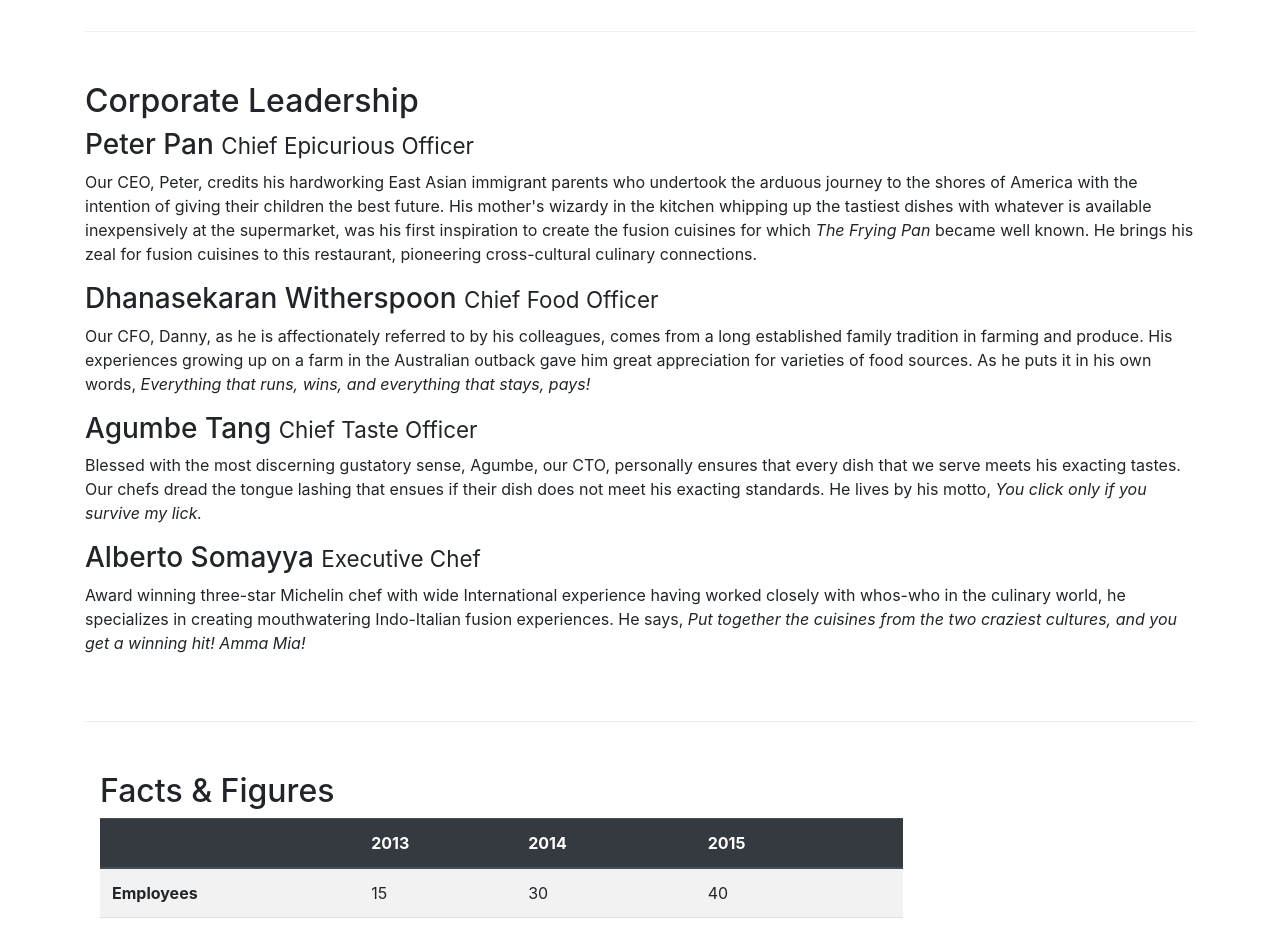
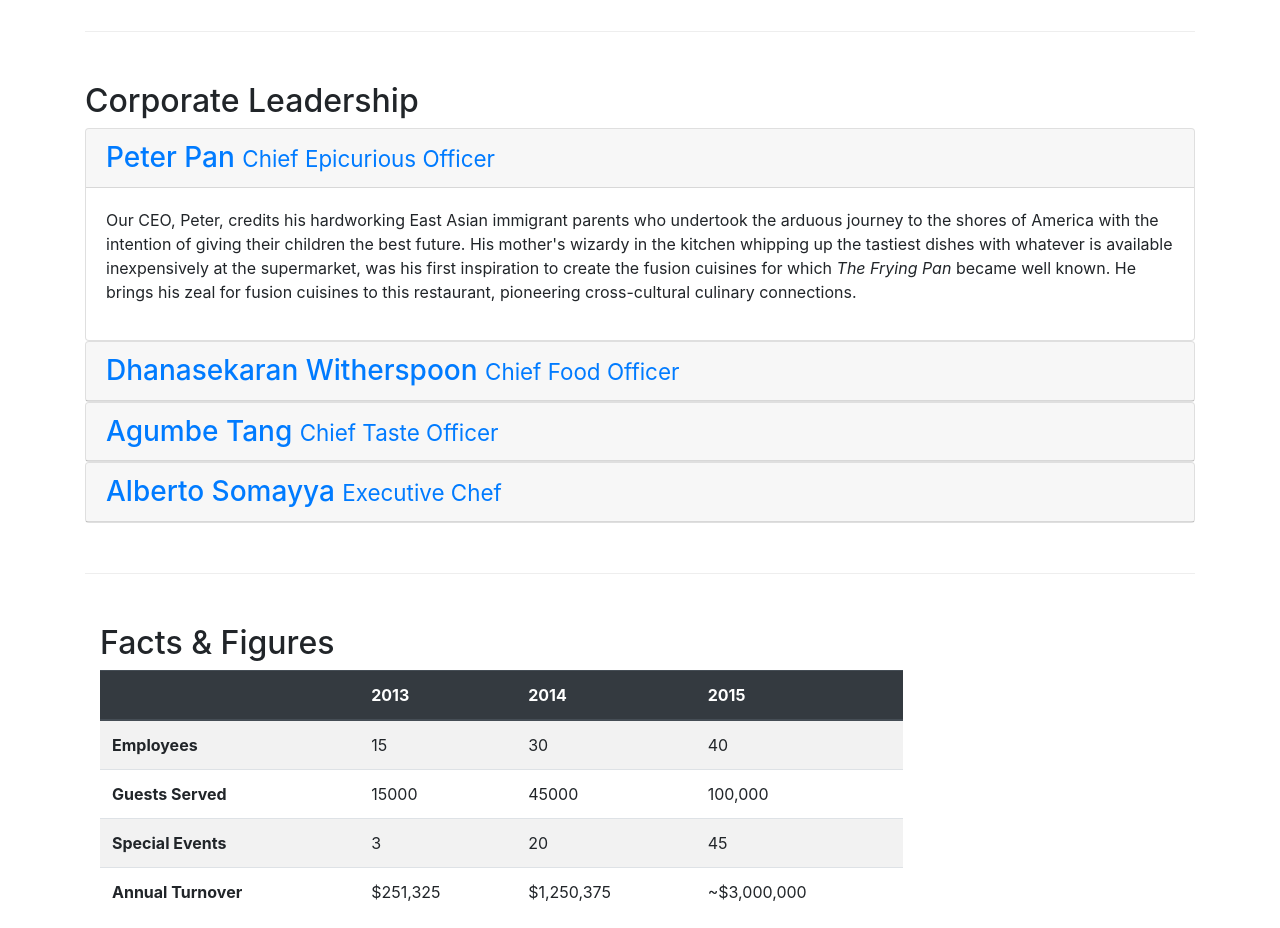
Before and after one commit to patidarabhayn1/Bootstrap, a website: page aboutus.html in a window 1280 px wide. Shown: the part 940-1868 px from the top of the page. Drawn offline with nearby package versions, Linux system fonts and the light colour scheme.

Commit message:
Tabs Pills Accordian Collapse

```diff
--- a/aboutus.html
+++ b/aboutus.html
@@ -101,15 +101,66 @@
         <div class="row row-content">
             <div>
                 <h2>Corporate Leadership</h2>
-                <h3>Peter Pan <small>Chief Epicurious Officer</small></h3>
-                <p class="d-none d-sm-block">Our CEO, Peter, credits his hardworking East Asian immigrant parents who undertook the arduous journey to the shores of America with the intention of giving their children the best future. His mother's wizardy in the kitchen whipping up the tastiest dishes with whatever is available inexpensively at the supermarket, was his first inspiration to create the fusion cuisines for which <em>The Frying Pan</em> became well known. He brings his zeal for fusion cuisines to this restaurant, pioneering cross-cultural culinary connections.</p>
-                <h3>Dhanasekaran Witherspoon <small>Chief Food Officer</small></h3>
-                <p class="d-none d-sm-block">Our CFO, Danny, as he is affectionately referred to by his colleagues, comes from a long established family tradition in farming and produce. His experiences growing up on a farm in the Australian outback gave him great appreciation for varieties of food sources. As he puts it in his own words, <em>Everything that runs, wins, and everything that stays, pays!</em></p>
-                <h3>Agumbe Tang <small>Chief Taste Officer</small></h3>
-                <p class="d-none d-sm-block">Blessed with the most discerning gustatory sense, Agumbe, our CTO, personally ensures that every dish that we serve meets his exacting tastes. Our chefs dread the tongue lashing that ensues if their dish does not meet his exacting standards. He lives by his motto, <em>You click only if you survive my lick.</em></p>
-                <h3>Alberto Somayya <small>Executive Chef</small></h3>
-                <p class="d-none d-sm-block">Award winning three-star Michelin chef with wide International experience having worked closely with whos-who in the culinary world, he specializes in creating mouthwatering Indo-Italian fusion experiences. He says, <em>Put together the cuisines from the two craziest cultures, and you get a winning hit! Amma Mia!</em></p>
+                <div id="accordion">
+                    <div class="card">
+                        <div  class="card-header" role="tab" id="peterhead">
+                            <h3 class="mb-0">
+                                <a class="collapsed" data-toggle="collapse" data-target="#peter">
+                                    Peter Pan <small>Chief Epicurious Officer</small>
+                                </a>
+                            </h3>
+                        </div>
+                        <div class="collapse show" id="peter" data-parent="#accordion">
+                            <div class="card-body">
+                             <p class="d-none d-sm-block">Our CEO, Peter, credits his hardworking East Asian immigrant parents who undertook the arduous journey to the shores of America with the intention of giving their children the best future. His mother's wizardy in the kitchen whipping up the tastiest dishes with whatever is available inexpensively at the supermarket, was his first inspiration to create the fusion cuisines for which <em>The Frying Pan</em> became well known. He brings his zeal for fusion cuisines to this restaurant, pioneering cross-cultural culinary connections.</p>
+                            </div>
+                        </div>
+                    </div>
+                    <div class="card">
+                        <div  class="card-header" role="tab" id="dannyhead">
+                            <h3 class="mb-0">
+                                <a class="collapsed" data-toggle="collapse" data-target="#danny">
+                                    Dhanasekaran Witherspoon <small>Chief Food Officer</small>
+                                </a>
+                            </h3>
+                        </div>
+                        <div class="collapse" id="danny" data-parent="#accordion">
+                            <div class="card-body">
+                                <p class="d-none d-sm-block">Our CFO, Danny, as he is affectionately referred to by his colleagues, comes from a long established family tradition in farming and produce. His experiences growing up on a farm in the Australian outback gave him great appreciation for varieties of food sources. As he puts it in his own words, <em>Everything that runs, wins, and everything that stays, pays!</em></p>
+                            </div>
+                        </div>
+                    </div>
+                    <div class="card">
+                        <div  class="card-header" role="tab" id="agumbehead">
+                            <h3 class="mb-0">
+                                <a class="collapsed" data-toggle="collapse" data-target="#agumbe">
+                                    Agumbe Tang <small>Chief Taste Officer</small>
+                                </a>
+                            </h3>
+                        </div>
+                        <div class="collapse" id="agumbe" data-parent="#accordion">
+                            <div class="card-body">
+                                <p class="d-none d-sm-block">Blessed with the most discerning gustatory sense, Agumbe, our CTO, personally ensures that every dish that we serve meets his exacting tastes. Our chefs dread the tongue lashing that ensues if their dish does not meet his exacting standards. He lives by his motto, <em>You click only if you survive my lick.</em></p>
+                            </div>
+                        </div>
+                    </div>
+                    <div class="card">
+                        <div  class="card-header" role="tab" id="albertohead">
+                            <h3 class="mb-0">
+                                <a class="collapsed" data-toggle="collapse" data-target="#alberto">
+                                    Alberto Somayya <small>Executive Chef</small>
+                                </a>
+                            </h3>
+                        </div>
+                        <div class="collapse" id="alberto" data-parent="#accordion">
+                            <div class="card-body">
+                                <p class="d-none d-sm-block">Award winning three-star Michelin chef with wide International experience having worked closely with whos-who in the culinary world, he specializes in creating mouthwatering Indo-Italian fusion experiences. He says, <em>Put together the cuisines from the two craziest cultures, and you get a winning hit! Amma Mia!</em></p>
+                            </div>
+                        </div>
+                    </div>
+                </div>
             </div>
+
        </div>
        <div class="row row-content">
            <div class="col-12 col-sm-9">
--- a/css/style.css
+++ b/css/style.css
@@ -37,3 +37,10 @@ body{
 .navbar-dark{
     background-color: #512DA8;
 }
+
+.tab-content{
+    border-left: 1px solid #ddd;
+    border-right: 1px solid #ddd;
+    border-bottom: 1px solid #ddd;
+    padding: 10px;
+}
```
Also changed, not shown: index.html (+3 -3 lines).
